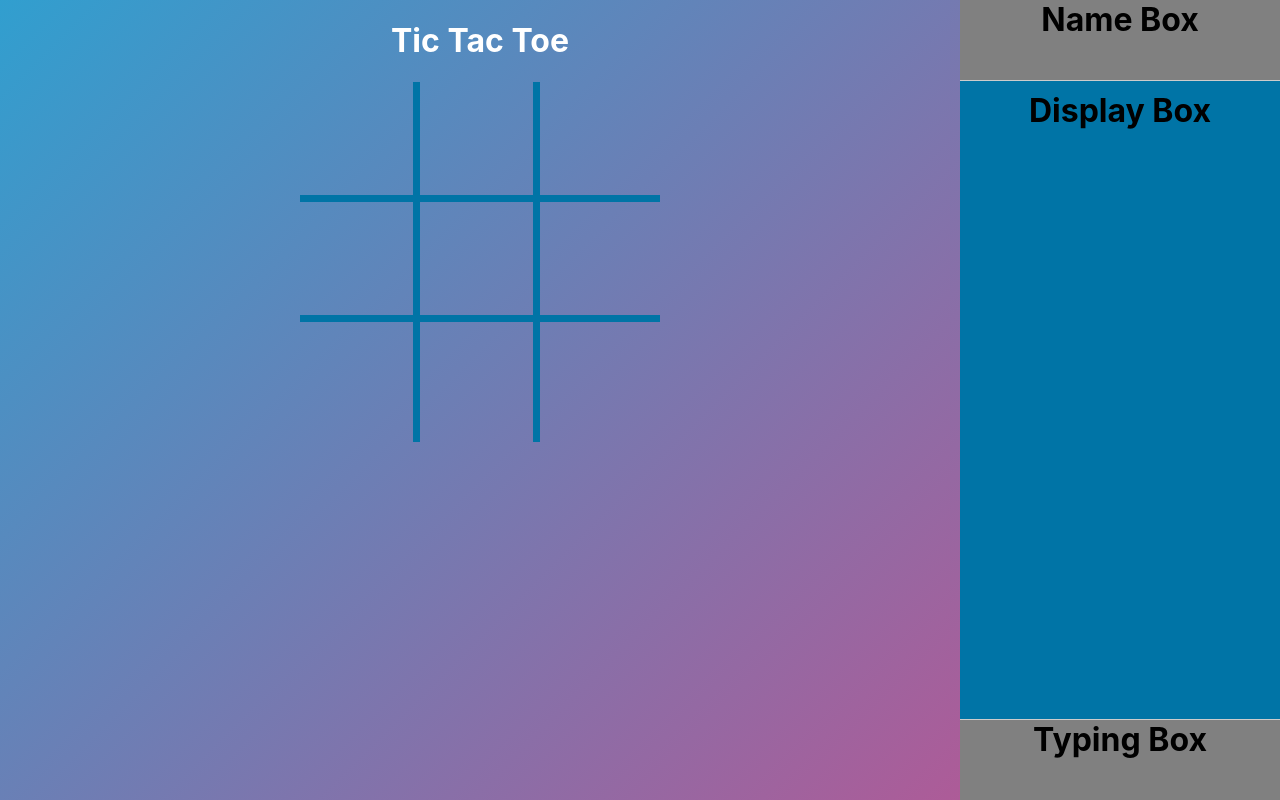
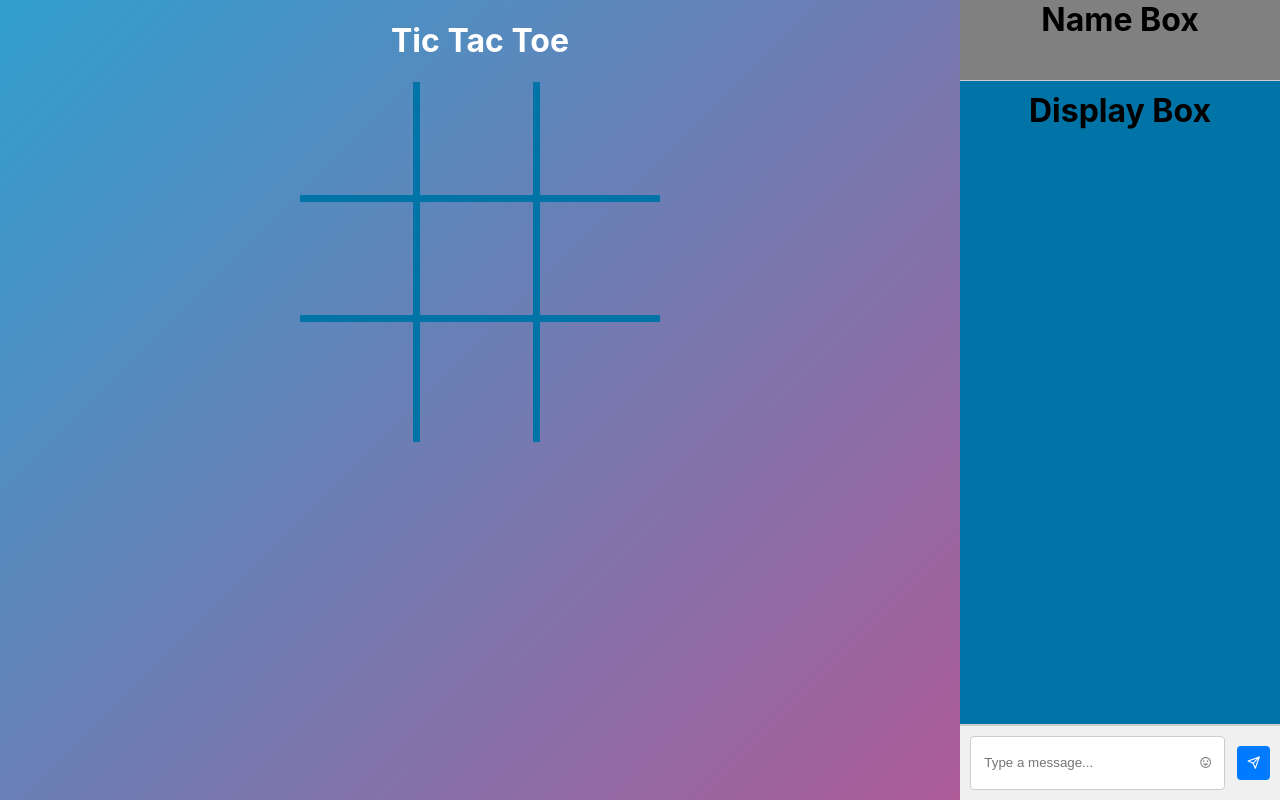
Before and after one commit to sofwanmd13/Multiplayer-TicTacToe-with-chat-system, a React (Create React App) app: page / in a window 1280 px wide. Built offline with nearby package versions, Linux system fonts and the light colour scheme.

Commit message:
added chatbox components

```diff
--- a/package.json
+++ b/package.json
@@ -6,8 +6,10 @@
     "@testing-library/jest-dom": "^6.4.2",
     "@testing-library/react": "^14.2.1",
     "@testing-library/user-event": "^14.5.2",
+    "emoji-picker-react": "^4.7.18",
     "react": "^18.2.0",
     "react-dom": "^18.2.0",
+    "react-icons": "^5.0.1",
     "react-scripts": "^5.0.1",
     "socket.io": "^4.7.4",
     "web-vitals": "^3.5.2"
--- a/src/App.css
+++ b/src/App.css
@@ -81,8 +81,60 @@ h1 {
 }
 
 .typing-box {
-  height: 10vh;
-  background-color: grey;
+  display: flex;
+  justify-content: space-between;
+  align-items: center;
+  padding: 10px;
+  background-color: #f0f0f0;
+  border-top: 1px solid #ccc;
+}
+
+.typing-box .input-container {
+  width: 100%;
+  position: relative;
+}
+
+.typing-box input {
+  width: 70%;
+  padding: 7% 20% 7% 5%; /* Adjust padding to not overlap the emoji icon */
+  border: 1px solid #ccc;
+  border-radius: 4px;
+}
+
+.emoji-picker-button {
+  position: absolute;
+  right: 7%;
+  top: 52%;
+  transform: translateY(-50%);
+  border: none;
+  background: transparent;
+  cursor: pointer;
+  color: #888; /* Change as needed */
+}
+
+.send-button {
+  background-color: #007bff;
+  color: white;
+  border: none;
+  border-radius: 4px;
+  padding: 10px;
+  cursor: pointer;
+  display: flex;
+  justify-content: center;
+  align-items: center;
+}
+
+.send-button:hover {
+  background-color: #0056b3;
+}
+
+/* Adjust the picker's style if needed */
+.emoji-picker-react {
+  position: absolute;
+  bottom: '100%'; /* Adjust based on your layout */
+  right: 0;
+  border: none; /* Remove default border */
+  box-shadow: none; /* Remove default shadow for a cleaner look */
 }
 
 .board {
--- a/src/chatComponents/TypingBox.jsx
+++ b/src/chatComponents/TypingBox.jsx
@@ -1,8 +1,40 @@
+import { useState } from 'react';
+import { FiSend } from 'react-icons/fi'; // Import the send (arrow) icon
+import { IoMdHappy } from 'react-icons/io'; // Import an emoji icon
+import Picker from 'emoji-picker-react'; // Ensure you have this installed for the emoji picker
+
 function TypingBox() {
+    const [showPicker, setShowPicker] = useState(false);
+    const [message, setMessage] = useState("");
+
+    const onEmojiClick = (event, emojiObject) => {
+        setMessage(prevInput => prevInput + emojiObject.emoji);
+    };
+
     return (
-        <div className = "typing-box">
-            <h1>Typing Box</h1>
+        <div className="typing-box">
+            {showPicker && (
+                <Picker
+                  onEmojiClick={onEmojiClick}
+                  pickerStyle={{ position: 'absolute', bottom: '50px', right: '0px', boxShadow: 'none', backgroundColor: 'transparent' }}
+                />
+            )}
+            <div className="input-container">
+                <input
+                    type="text"
+                    placeholder="Type a message..."
+                    value={message}
+                    onChange={(e) => setMessage(e.target.value)}
+                />
+                <button className="emoji-picker-button" onClick={() => setShowPicker(val => !val)}>
+                    <IoMdHappy />
+                </button>
+            </div>
+            <button className="send-button">
+                <FiSend />
+            </button>
         </div>
-    );}
+    );
+}
 
 export default TypingBox;
```
Also changed, not shown: 1 other file (tests, documents, lock files or other folders).
